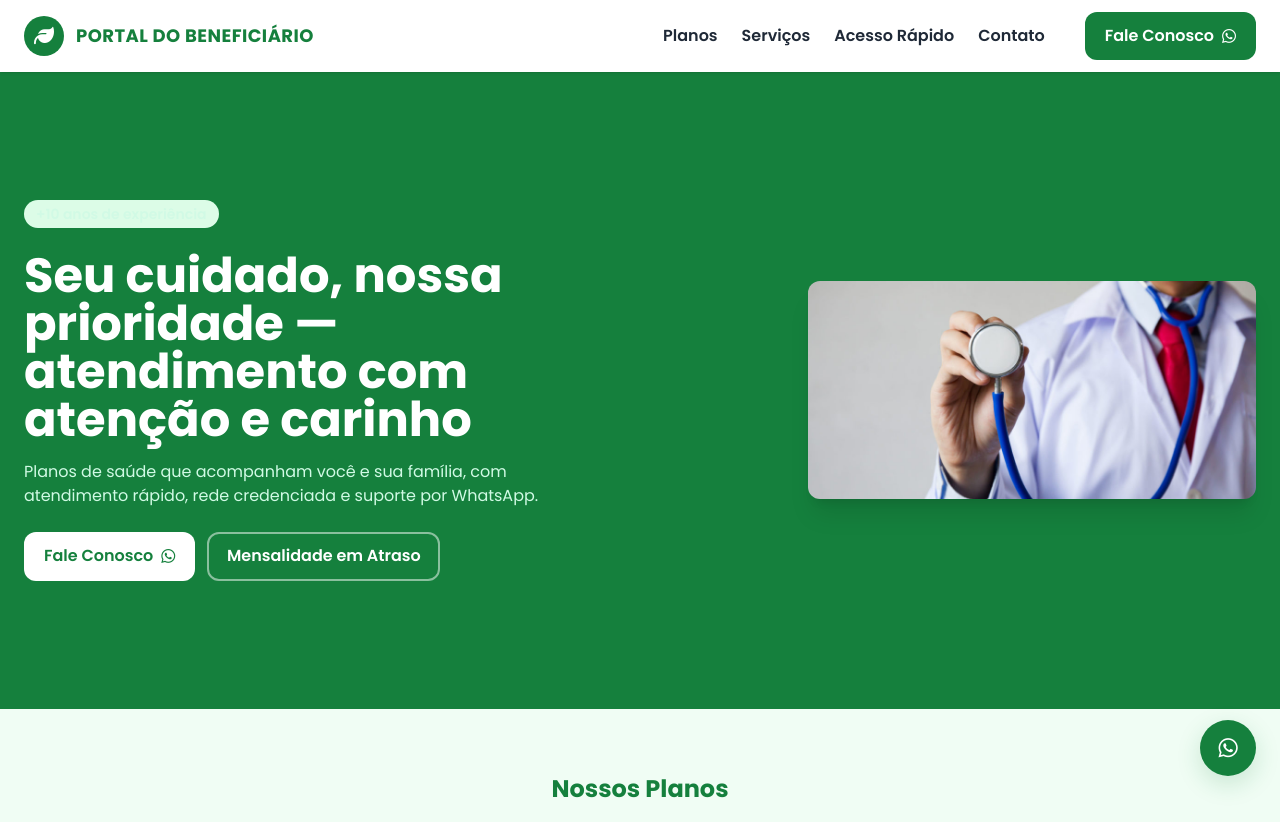
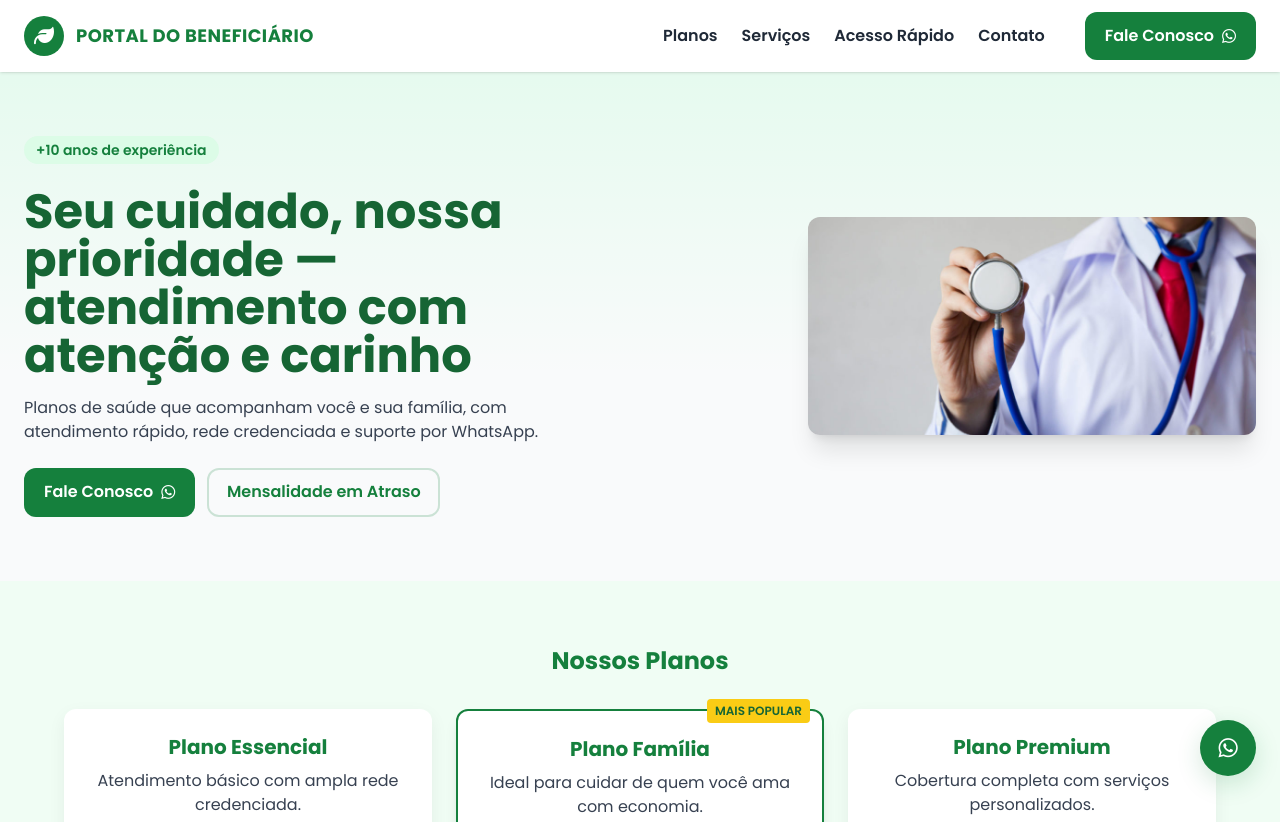
Before and after one commit to EVOM777/hppcorret, a plain HTML site: page index.html in a window 1280 px wide. Shown: the top 822 px of the page. Drawn offline with nearby package versions, Linux system fonts and the light colour scheme.

Commit message:
Update style.css

```diff
--- a/style.css
+++ b/style.css
@@ -63,37 +63,9 @@ body {
 }
 
 /* Hero */
-.hero {
-  background-color: var(--brand);  /* fundo verde principal */
-  color: white;                    /* textos brancos */
-  padding-top: 4rem;
-  padding-bottom: 4rem;
+.hero-gradient {
+  background: linear-gradient(180deg, rgba(0, 255, 94, 0.08) 0%, rgba(255,255,255,0) 60%);
 }
-
-.hero h2 {
-  color: white;
-}
-
-.hero p {
-  color: #d1fae5; /* verde clarinho para subtítulo */
-}
-
-.hero a.btn-primary {
-  background: white;
-  color: var(--brand);
-}
-.hero a.btn-primary:hover {
-  background: #d1fae5;
-  color: var(--brand-600);
-}
-.hero a.btn-secondary {
-  color: white;
-  border-color: rgba(255,255,255,0.5);
-}
-.hero a.btn-secondary:hover {
-  background: rgba(255,255,255,0.1);
-}
-
 
 /* Cards */
 .card-access, .service-card, .plan-card {
```
